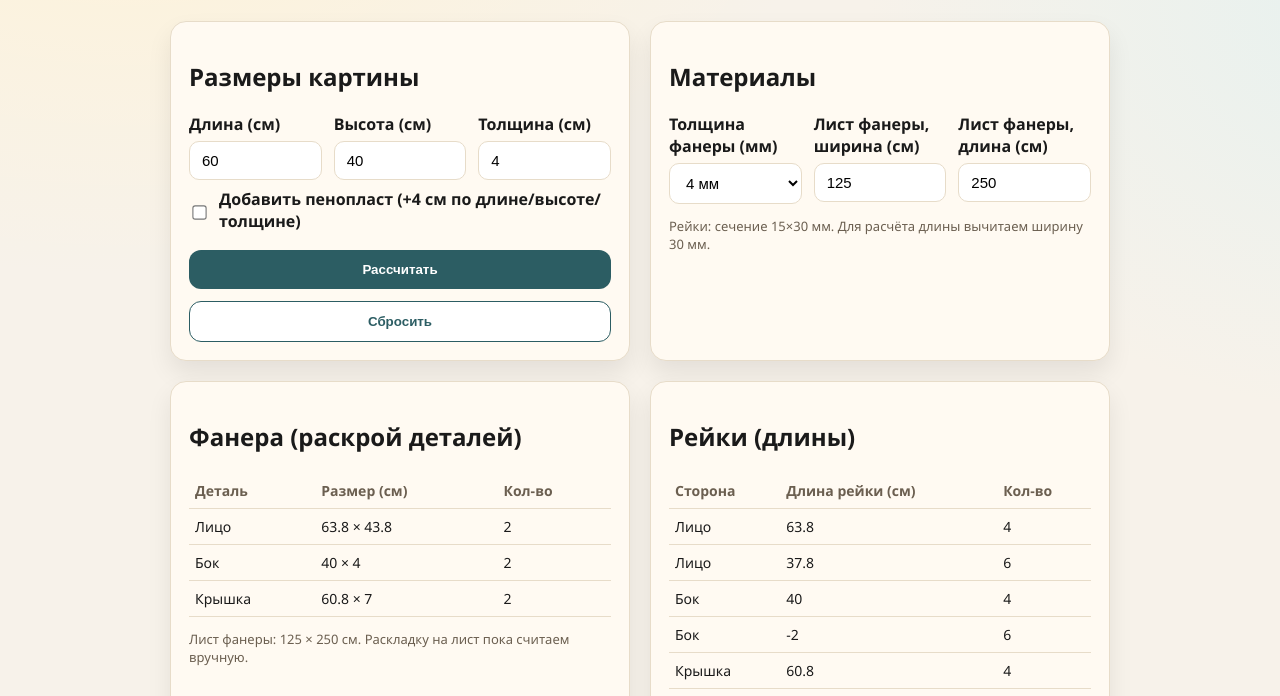
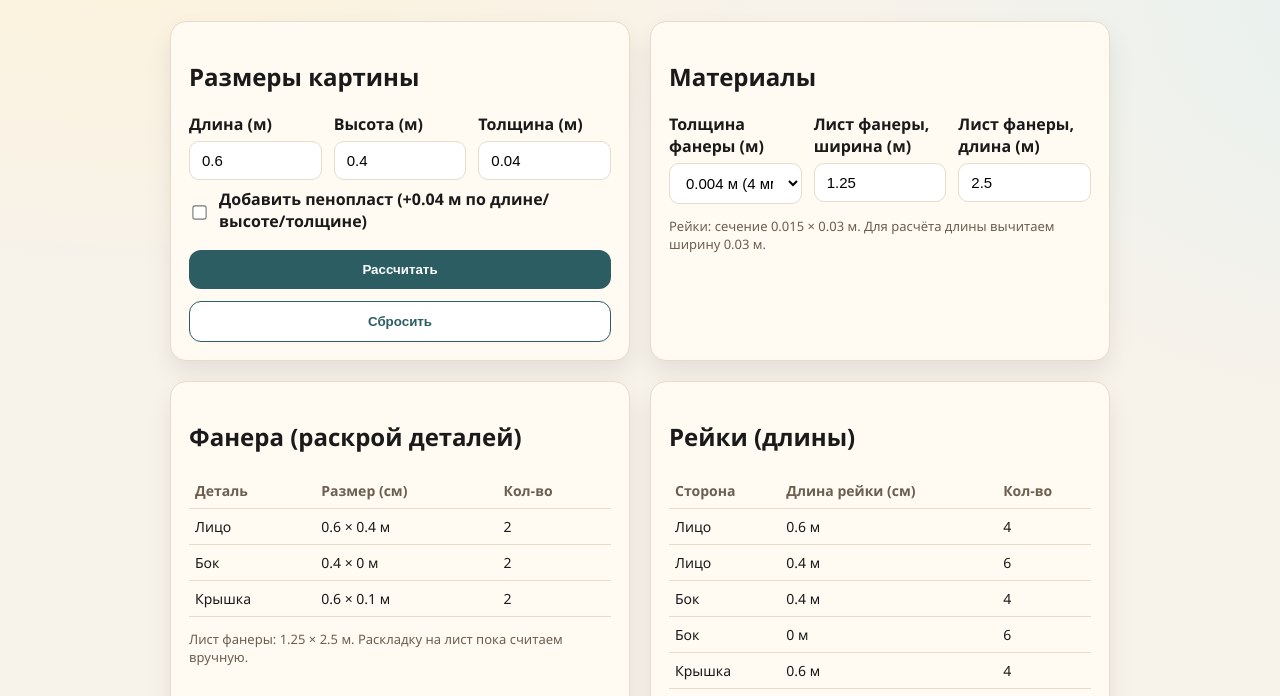
Before and after one commit to VoI4onok/moss_frame_price, a plain HTML site: page Box_dimensions/index.html in a window 1280 px wide. Shown: the part 104-800 px from the top of the page. Drawn offline with Linux system fonts and the light colour scheme.

Commit message:
метры

```diff
--- a/Box_dimensions/index.html
+++ b/Box_dimensions/index.html
@@ -135,22 +135,22 @@
           <h2>Размеры картины</h2>
           <div class="row">
             <div>
-              <label for="length">Длина (см)</label>
-              <input id="length" type="number" min="1" value="60" />
+              <label for="length">Длина (м)</label>
+              <input id="length" type="number" min="0.01" step="0.01" value="0.6" />
             </div>
             <div>
-              <label for="height">Высота (см)</label>
-              <input id="height" type="number" min="1" value="40" />
+              <label for="height">Высота (м)</label>
+              <input id="height" type="number" min="0.01" step="0.01" value="0.4" />
             </div>
             <div>
-              <label for="thickness">Толщина (см)</label>
-              <input id="thickness" type="number" min="0.1" step="0.1" value="4" />
+              <label for="thickness">Толщина (м)</label>
+              <input id="thickness" type="number" min="0.001" step="0.001" value="0.04" />
             </div>
           </div>
 
           <div class="toggle">
             <input id="foam" type="checkbox" />
-            <label for="foam">Добавить пенопласт (+4 см по длине/высоте/толщине)</label>
+            <label for="foam">Добавить пенопласт (+0.04 м по длине/высоте/толщине)</label>
           </div>
 
           <button class="btn" id="calc">Рассчитать</button>
@@ -161,24 +161,24 @@
           <h2>Материалы</h2>
           <div class="row">
             <div>
-              <label for="plywood">Толщина фанеры (мм)</label>
+              <label for="plywood">Толщина фанеры (м)</label>
               <select id="plywood">
-                <option value="4">4 мм</option>
-                <option value="8">8 мм</option>
-                <option value="6">6 мм</option>
-                <option value="10">10 мм</option>
+                <option value="0.004">0.004 м (4 мм)</option>
+                <option value="0.008">0.008 м (8 мм)</option>
+                <option value="0.006">0.006 м (6 мм)</option>
+                <option value="0.01">0.010 м (10 мм)</option>
               </select>
             </div>
             <div>
-              <label for="sheetW">Лист фанеры, ширина (см)</label>
-              <input id="sheetW" type="number" min="1" value="125" />
+              <label for="sheetW">Лист фанеры, ширина (м)</label>
+              <input id="sheetW" type="number" min="0.1" step="0.01" value="1.25" />
             </div>
             <div>
-              <label for="sheetL">Лист фанеры, длина (см)</label>
-              <input id="sheetL" type="number" min="1" value="250" />
+              <label for="sheetL">Лист фанеры, длина (м)</label>
+              <input id="sheetL" type="number" min="0.1" step="0.01" value="2.5" />
             </div>
           </div>
-          <p class="note">Рейки: сечение 15×30 мм. Для расчёта длины вычитаем ширину 30 мм.</p>
+          <p class="note">Рейки: сечение 0.015 × 0.03 м. Для расчёта длины вычитаем ширину 0.03 м.</p>
         </section>
       </div>
 
@@ -207,30 +207,29 @@
         const thickness = parseFloat(el('thickness').value || 0);
         const foam = el('foam').checked;
 
-        const plyMm = parseFloat(el('plywood').value || 0);
-        const plyCm = plyMm / 10;
+        const plyM = parseFloat(el('plywood').value || 0);
 
         const sheetW = parseFloat(el('sheetW').value || 0);
         const sheetL = parseFloat(el('sheetL').value || 0);
 
-        const foamAdd = foam ? 4 : 0; // см
-        const railThk = 1.5; // 15 мм
-        const railW = 3.0; // 30 мм
+        const foamAdd = foam ? 0.04 : 0; // м
+        const railThk = 0.015; // 15 мм
+        const railW = 0.03; // 30 мм
 
         const L = length + foamAdd;
         const H = height + foamAdd;
         const T = thickness + foamAdd;
 
         // Лицо: (L,H) + фанера по 4 сторонам + рейка по 4 сторонам
-        const faceL = L + (2 * plyCm) + (2 * railThk);
-        const faceH = H + (2 * plyCm) + (2 * railThk);
+        const faceL = L + (2 * plyM) + (2 * railThk);
+        const faceH = H + (2 * plyM) + (2 * railThk);
 
         // Бок: (H,T) без добавок, кроме пенопласта
         const sideH = H;
         const sideT = T;
 
         // Крышка: (L,T) + фанера по длине 2 стороны + рейка по толщине 2 стороны
-        const lidL = L + (2 * plyCm);
+        const lidL = L + (2 * plyM);
         const lidT = T + (2 * railThk);
 
         const plywoodHtml = `
@@ -239,12 +238,12 @@
               <tr><th>Деталь</th><th>Размер (см)</th><th>Кол-во</th></tr>
             </thead>
             <tbody>
-              <tr><td>Лицо</td><td>${round1(faceL)} × ${round1(faceH)}</td><td>2</td></tr>
-              <tr><td>Бок</td><td>${round1(sideH)} × ${round1(sideT)}</td><td>2</td></tr>
-              <tr><td>Крышка</td><td>${round1(lidL)} × ${round1(lidT)}</td><td>2</td></tr>
+              <tr><td>Лицо</td><td>${round1(faceL)} × ${round1(faceH)} м</td><td>2</td></tr>
+              <tr><td>Бок</td><td>${round1(sideH)} × ${round1(sideT)} м</td><td>2</td></tr>
+              <tr><td>Крышка</td><td>${round1(lidL)} × ${round1(lidT)} м</td><td>2</td></tr>
             </tbody>
           </table>
-          <p class="note">Лист фанеры: ${sheetW} × ${sheetL} см. Раскладку на лист пока считаем вручную.</p>
+          <p class="note">Лист фанеры: ${sheetW} × ${sheetL} м. Раскладку на лист пока считаем вручную.</p>
         `;
 
         // Рейки
@@ -263,12 +262,12 @@
               <tr><th>Сторона</th><th>Длина рейки (см)</th><th>Кол-во</th></tr>
             </thead>
             <tbody>
-              <tr><td>Лицо</td><td>${round1(faceRailLong)}</td><td>4</td></tr>
-              <tr><td>Лицо</td><td>${round1(faceRailShort)}</td><td>6</td></tr>
-              <tr><td>Бок</td><td>${round1(sideRailLong)}</td><td>4</td></tr>
-              <tr><td>Бок</td><td>${round1(sideRailShort)}</td><td>6</td></tr>
-              <tr><td>Крышка</td><td>${round1(lidRailLong)}</td><td>4</td></tr>
-              <tr><td>Крышка</td><td>${round1(lidRailShort)}</td><td>6</td></tr>
+              <tr><td>Лицо</td><td>${round1(faceRailLong)} м</td><td>4</td></tr>
+              <tr><td>Лицо</td><td>${round1(faceRailShort)} м</td><td>6</td></tr>
+              <tr><td>Бок</td><td>${round1(sideRailLong)} м</td><td>4</td></tr>
+              <tr><td>Бок</td><td>${round1(sideRailShort)} м</td><td>6</td></tr>
+              <tr><td>Крышка</td><td>${round1(lidRailLong)} м</td><td>4</td></tr>
+              <tr><td>Крышка</td><td>${round1(lidRailShort)} м</td><td>6</td></tr>
             </tbody>
           </table>
         `;
@@ -288,13 +287,13 @@
 
       el('calc').addEventListener('click', calc);
       el('reset').addEventListener('click', () => {
-        el('length').value = 60;
-        el('height').value = 40;
-        el('thickness').value = 4;
+        el('length').value = 0.6;
+        el('height').value = 0.4;
+        el('thickness').value = 0.04;
         el('foam').checked = false;
-        el('plywood').value = 4;
-        el('sheetW').value = 125;
-        el('sheetL').value = 250;
+        el('plywood').value = 0.004;
+        el('sheetW').value = 1.25;
+        el('sheetL').value = 2.5;
         calc();
       });
 
```
